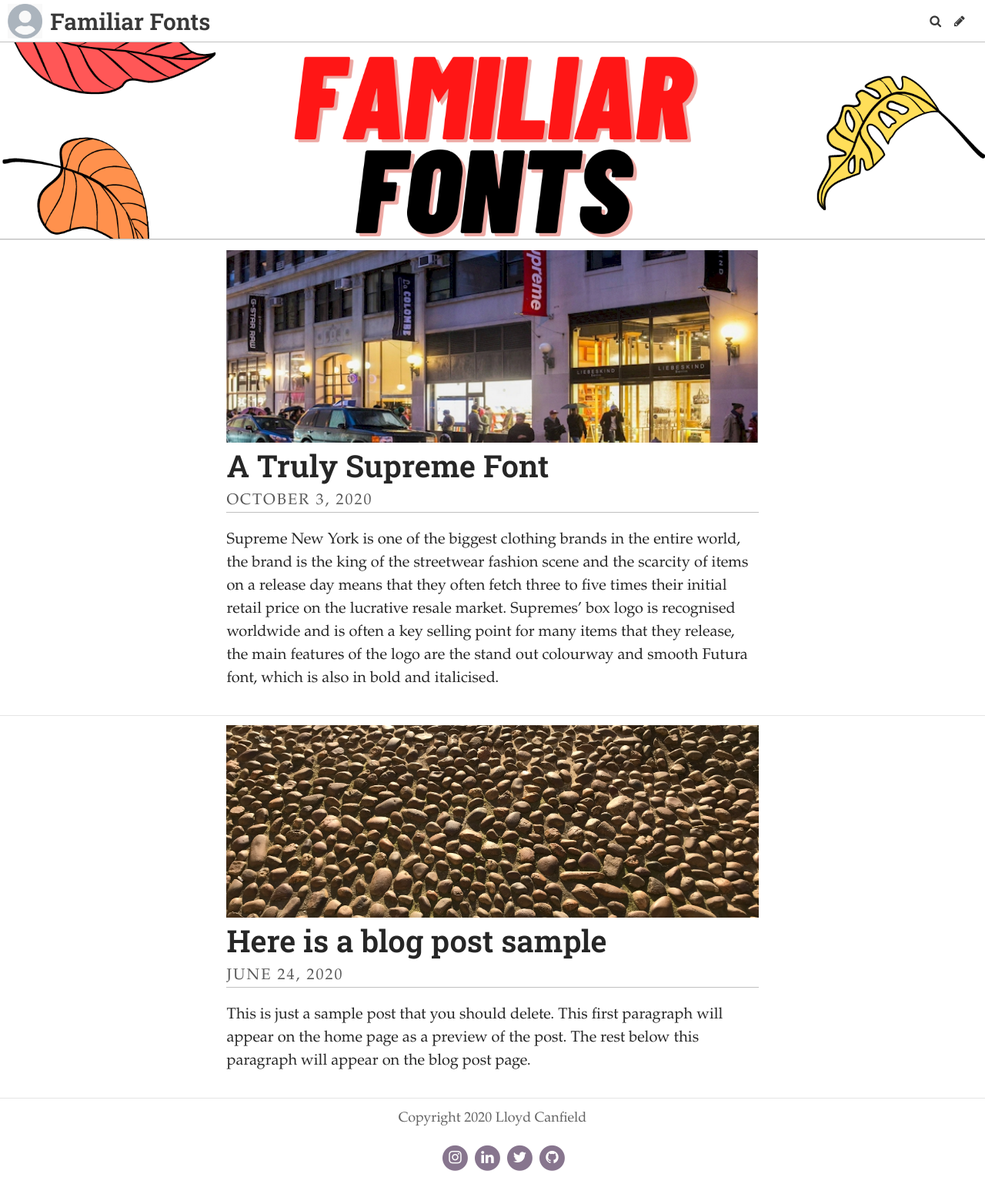
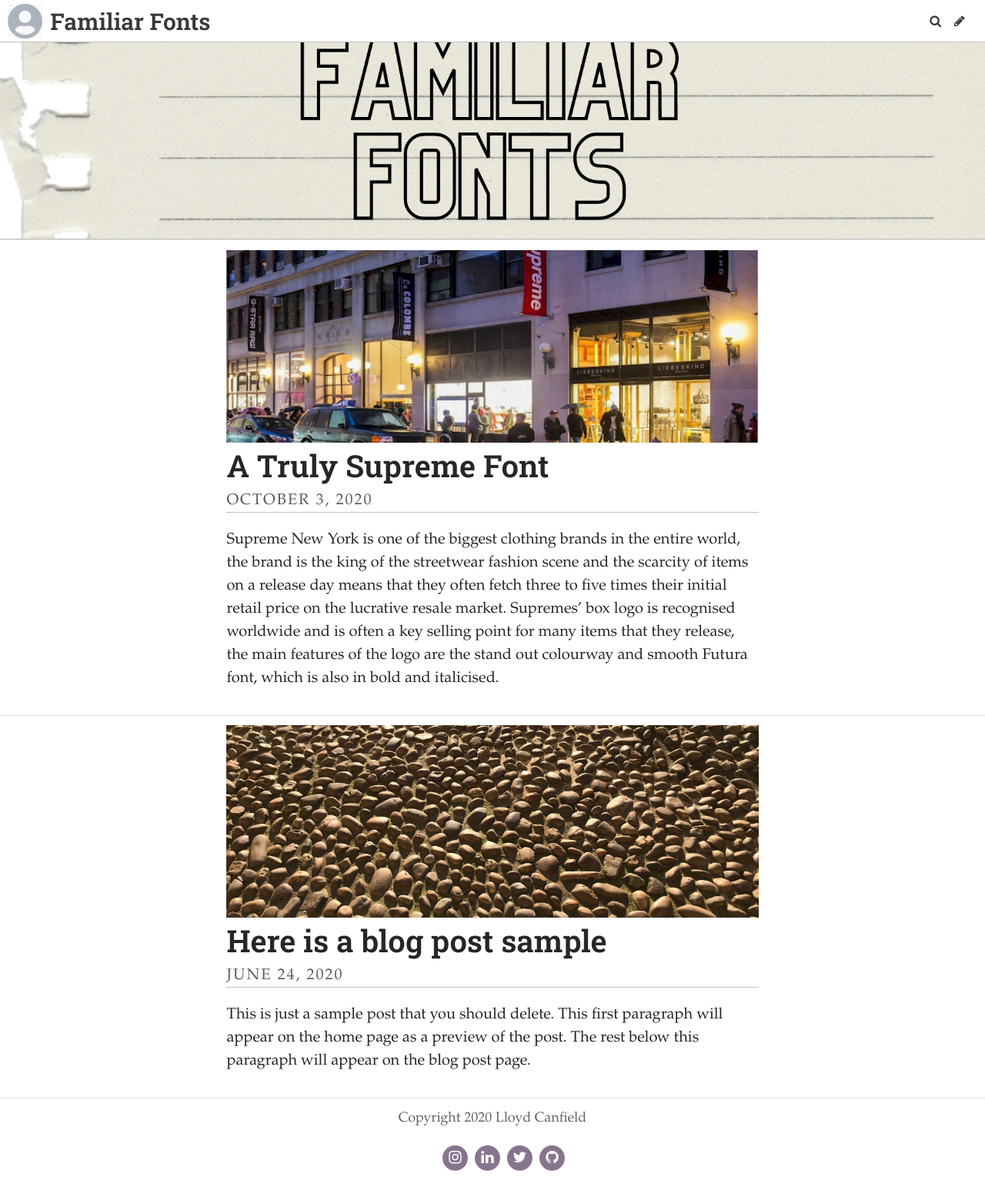
Before and after one commit to lloydcanfield/Letters-By-Lloyd, a Jekyll site: the page built from index.html, in a window 1280 px wide. Shown: the whole page at 77% size. Built offline with Jekyll 4.4.1, drawn with Linux system fonts in a browser that asks for light colours; some web fonts are replaced; the list of posts is cut into pages by our own code.

Commit message:
Update Settings “general”

```diff
--- a/_data/settings.yml
+++ b/_data/settings.yml
@@ -4,7 +4,7 @@
   with and represent their given brand! Enjoy!
 header_text: ""
 footer_text: Copyright 2020 Lloyd Canfield
-header_feature_image: ../uploads/copy-of-untitled-2-.png
+header_feature_image: ../uploads/copy-of-untitled-3-.png
 bannerheight: 20vmax
 logo: /uploads/logo.jpg
 favicon: /uploads/favicon.ico
```
Also changed, not shown: uploads/copy-of-untitled-3-.png (added).
